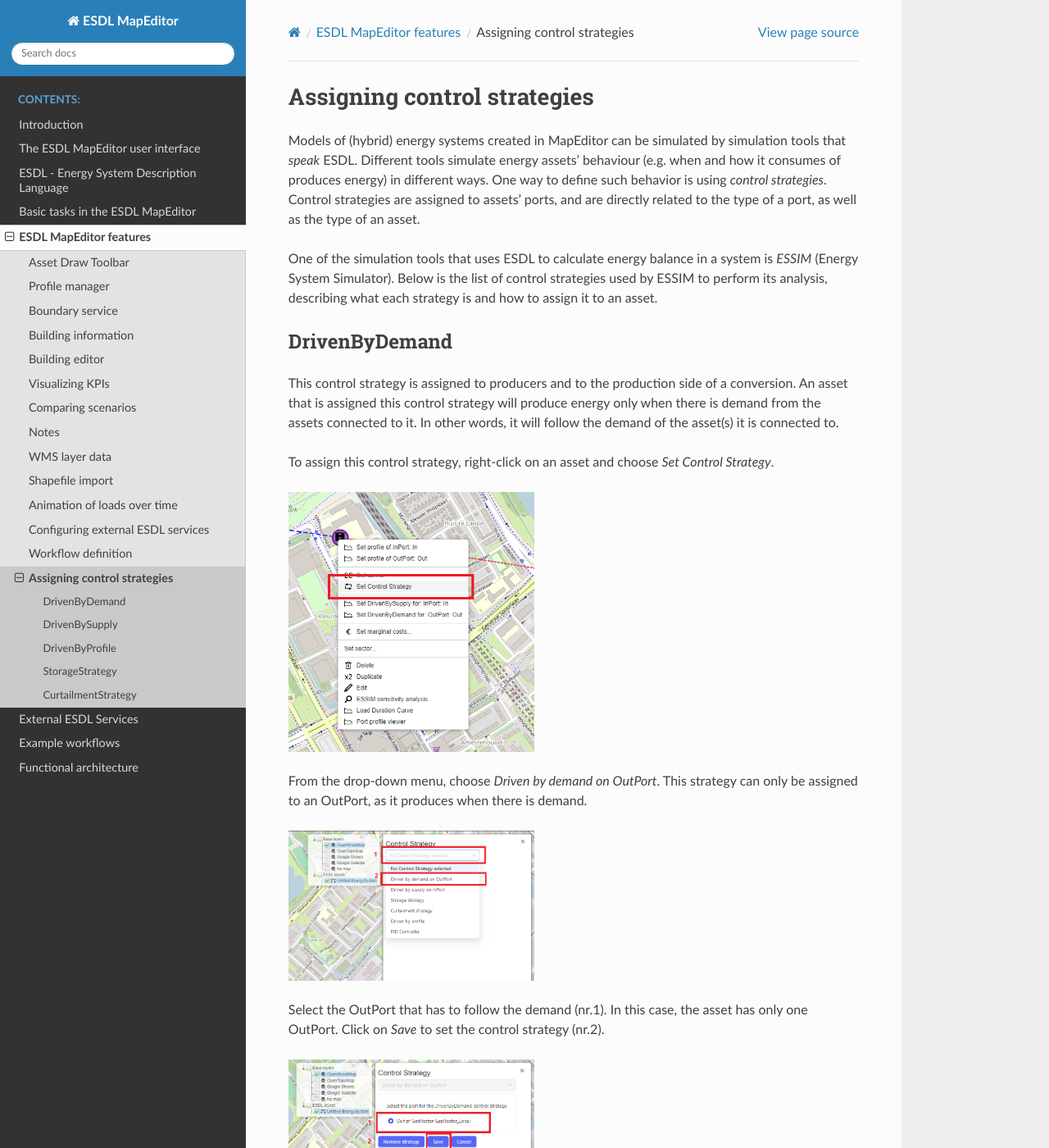
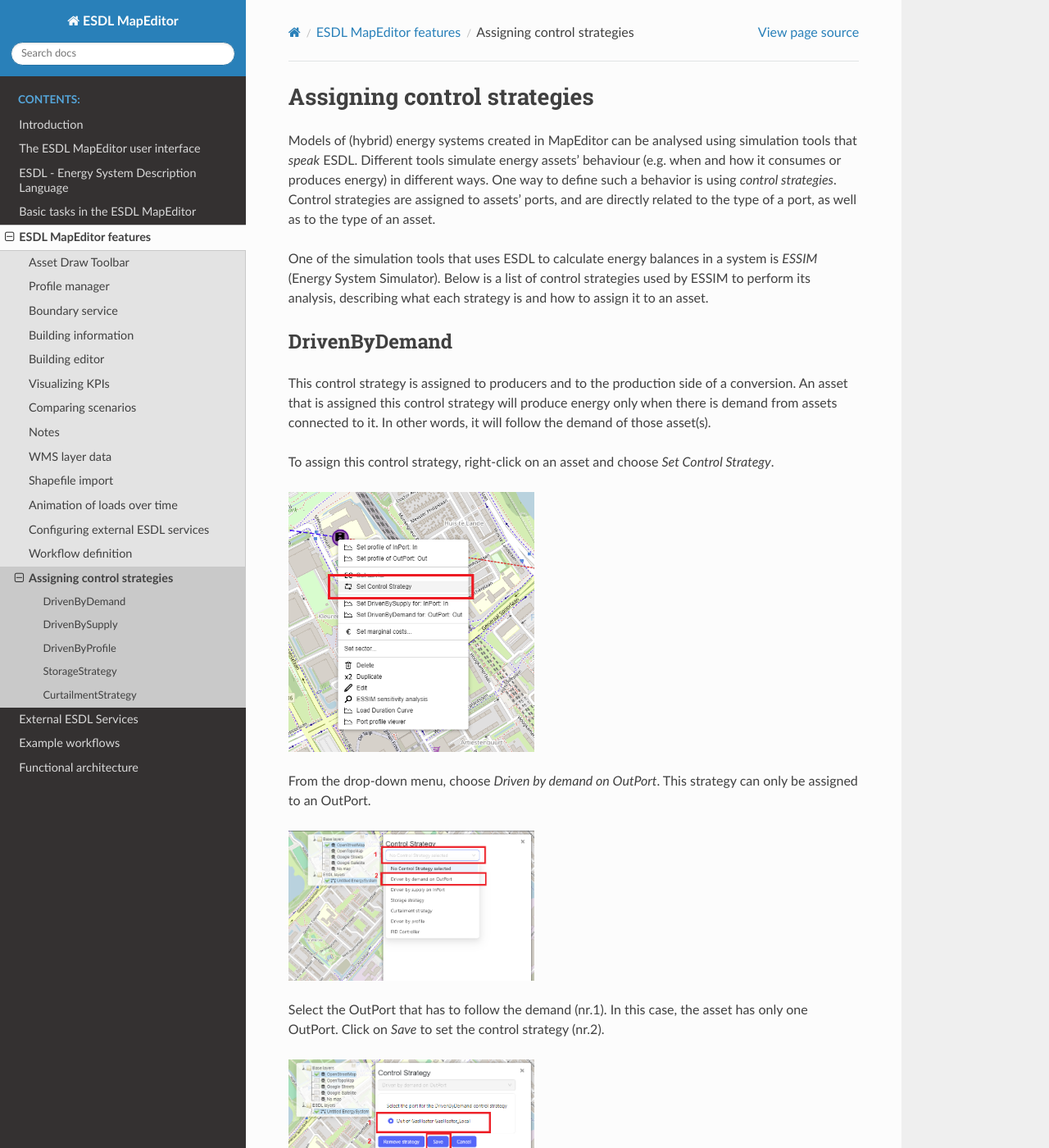
Before and after one commit to ESDLMapEditorESSIM/ESDLMapEditorDocumentation, a Sphinx documentation site: the page built from docs/source/features/assigning_control_strategies.rst, in a window 1280 px wide and 1400 px high. Shown: the whole window at 82% size. Built offline with Sphinx 7.4.7 and the Read the Docs theme 2.0.0, drawn with Linux system fonts in a browser that asks for light colours; some of the changed text lies outside the part shown.

Commit message:
Corrected parts of the text to read better.

```diff
--- a/docs/source/features/assigning_control_strategies.rst
+++ b/docs/source/features/assigning_control_strategies.rst
@@ -1,15 +1,15 @@
 Assigning control strategies
 ============================
 
-Models of (hybrid) energy systems created in MapEditor can be simulated by simulation tools that *speak* ESDL. Different tools simulate energy assets' behaviour (e.g. when and how it consumes of produces energy) in different ways. One way to define such behavior is using *control strategies*. Control strategies are assigned to assets' ports, and are directly related to the type of a port, as well as the type of an asset.
+Models of (hybrid) energy systems created in MapEditor can be analysed using simulation tools that *speak* ESDL. Different tools simulate energy assets' behaviour (e.g. when and how it consumes or produces energy) in different ways. One way to define such a behavior is using *control strategies*. Control strategies are assigned to assets' ports, and are directly related to the type of a port, as well as to the type of an asset.
 
-One of the simulation tools that uses ESDL to calculate energy balance in a system is *ESSIM* (Energy System Simulator). Below is the list of control strategies used by ESSIM to perform its analysis, describing what each strategy is and how to assign it to an asset.
+One of the simulation tools that uses ESDL to calculate energy balances in a system is *ESSIM* (Energy System Simulator). Below is a list of control strategies used by ESSIM to perform its analysis, describing what each strategy is and how to assign it to an asset.
 
 
 DrivenByDemand
 ______________
 
-This control strategy is assigned to producers and to the production side of a conversion. An asset that is assigned this control strategy will produce energy only when there is demand from the assets connected to it. In other words, it will follow the demand of the asset(s) it is connected to.
+This control strategy is assigned to producers and to the production side of a conversion. An asset that is assigned this control strategy will produce energy only when there is demand from assets connected to it. In other words, it will follow the demand of those asset(s).
 
 To assign this control strategy, right-click on an asset and choose *Set Control Strategy*.
 
@@ -17,7 +17,7 @@ To assign this control strategy, right-click on an asset and choose *Set Control
    :width: 300
    :alt:
 
-From the drop-down menu, choose *Driven by demand on OutPort*. This strategy can only be assigned to an OutPort, as it produces when there is demand.
+From the drop-down menu, choose *Driven by demand on OutPort*. This strategy can only be assigned to an OutPort.
 
 .. image:: images/setting_control_strategy1.png
    :width: 300
@@ -32,9 +32,9 @@ Select the OutPort that has to follow the demand (nr.1). In this case, the asset
 DrivenBySupply
 ______________
 
-This control strategy is assigned to consumers and to the consumption side of conversions. An asset that is assigned this strategy will consume energy only when it is produced by the producer(s) connected to the asset.
+This control strategy is assigned to consumers and to the consumption side of conversions. An asset that is assigned this strategy will consume energy only when it is produced by producer(s) connected toit.
 
-To assign this strategy, follow the same steps as above. From the drop-down menu, choose *Driven by supply on InPort*. This strategy can only be assigned to an InPort, as it consumes when there is production.
+To assign this strategy, follow the same steps as above. From the drop-down menu, choose *Driven by supply on InPort*. This strategy can only be assigned to an InPort.
 
 .. image:: images/setting_control_strategy4.png
    :width: 300
@@ -70,7 +69,7 @@ Click on the profile name to edit its parameters.
    :width: 300
    :alt:
 
-Edit the desired parameters in the strategy window. For example, change the multiplier (nr.1) and create a quantity and unit for the profile (nr.2).
+Edit the desired parameters in the strategy window. For example, change the multiplier (nr.1), and create a quantity and unit for the profile (nr.2).
 
 .. image:: images/setting_control_strategy88.png
    :width: 300
```
Also changed, not shown: other parts of docs/source/features/assigning_control_strategies.rst (+2 -3 lines).
